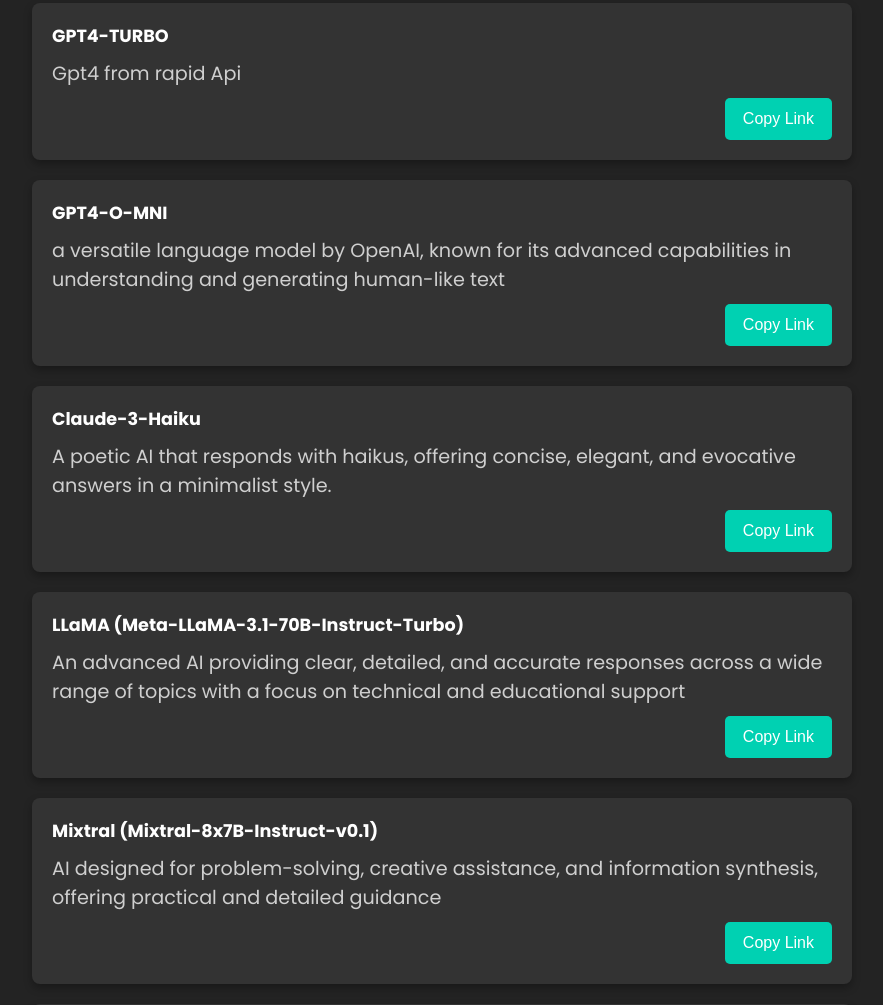
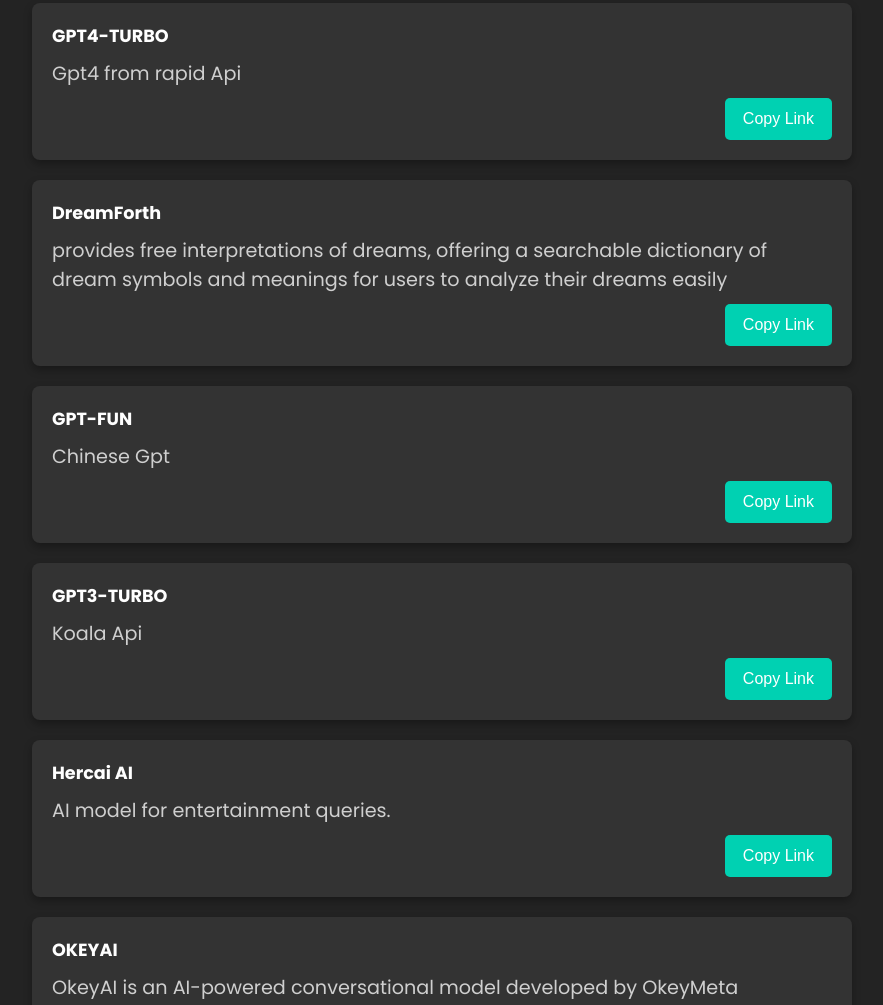
Before and after one commit to Cliffvincent/Betadash-api-swordslush, a website: page cliff/docs.html in a window 1280 px wide. Shown: the part 928-1933 px from the top of the page, without its empty margins (198-1081 px from the left). Drawn offline with Linux system fonts and the light colour scheme.

Commit message:
Update docs.html

```diff
--- a/cliff/docs.html
+++ b/cliff/docs.html
@@ -150,10 +150,7 @@
                 { url: "/gpt?ask=", name: "ChatGPT", description: "GPT-4 Integration API for Content-Based Responses" },
                 { url: "/gpt4?ask=", name: "ChatGPT4", description: "Gpt4 architecture from openai" },
                 { url: "/gpt4-turbo?message=", name: "GPT4-TURBO", description: "Gpt4 from rapid Api" },
-                { url: "/gpt4o?prompt=", name: "GPT4-O-MNI", description: "a versatile language model by OpenAI, known for its advanced capabilities in understanding and generating human-like text" },
-                { url: "/claude-3-haiku?prompt=", name: "Claude-3-Haiku", description: "A poetic AI that responds with haikus, offering concise, elegant, and evocative answers in a minimalist style." },
-                { url: "/llama?prompt=", name: "LLaMA (Meta-LLaMA-3.1-70B-Instruct-Turbo)", description: "An advanced AI providing clear, detailed, and accurate responses across a wide range of topics with a focus on technical and educational support" },
-                { url: "/mixtral?prompt=", name: "Mixtral (Mixtral-8x7B-Instruct-v0.1)", description: "AI designed for problem-solving, creative assistance, and information synthesis, offering practical and detailed guidance" },
+                { url: "/dreamforth?title=&page=1", name: "DreamForth", description: "provides free interpretations of dreams, offering a searchable dictionary of dream symbols and meanings for users to analyze their dreams easily" },
                 { url: "/gptfun?question=", name: "GPT-FUN", description: "Chinese Gpt" },
                 { url: "/gpt3-turbo?question=", name: "GPT3-TURBO", description: "Koala Api" },
                 { url: "/hercai?ask=", name: "Hercai AI", description: "AI model for entertainment queries." },
```
